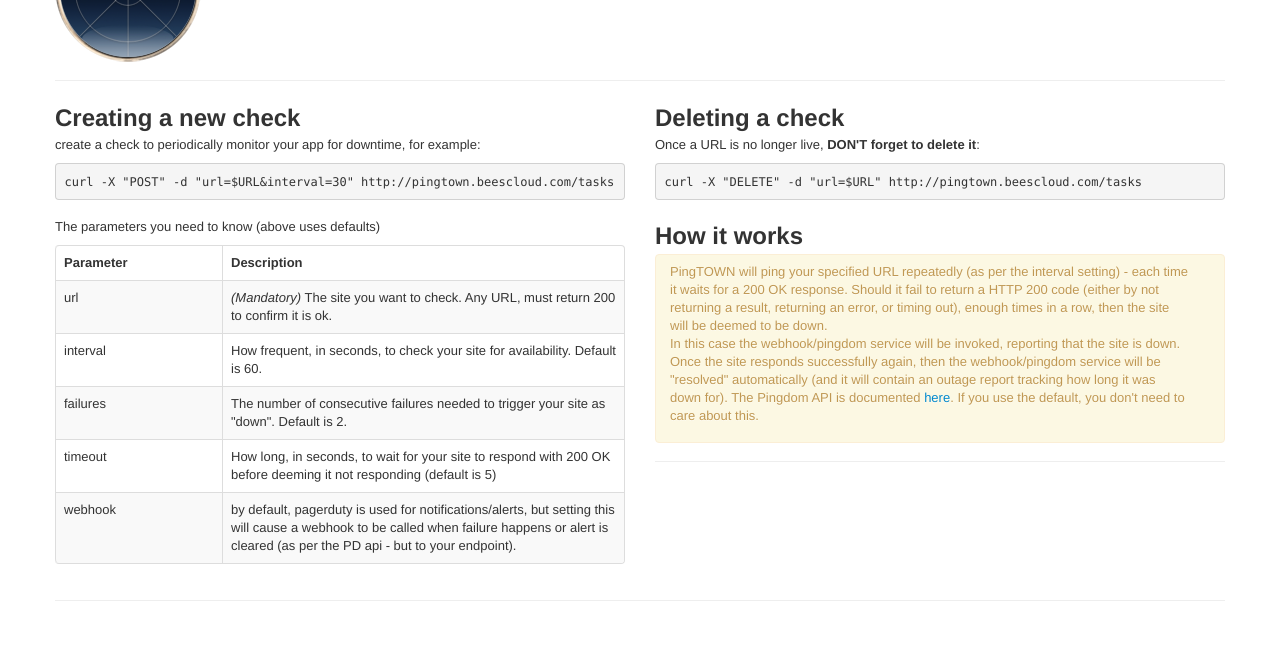
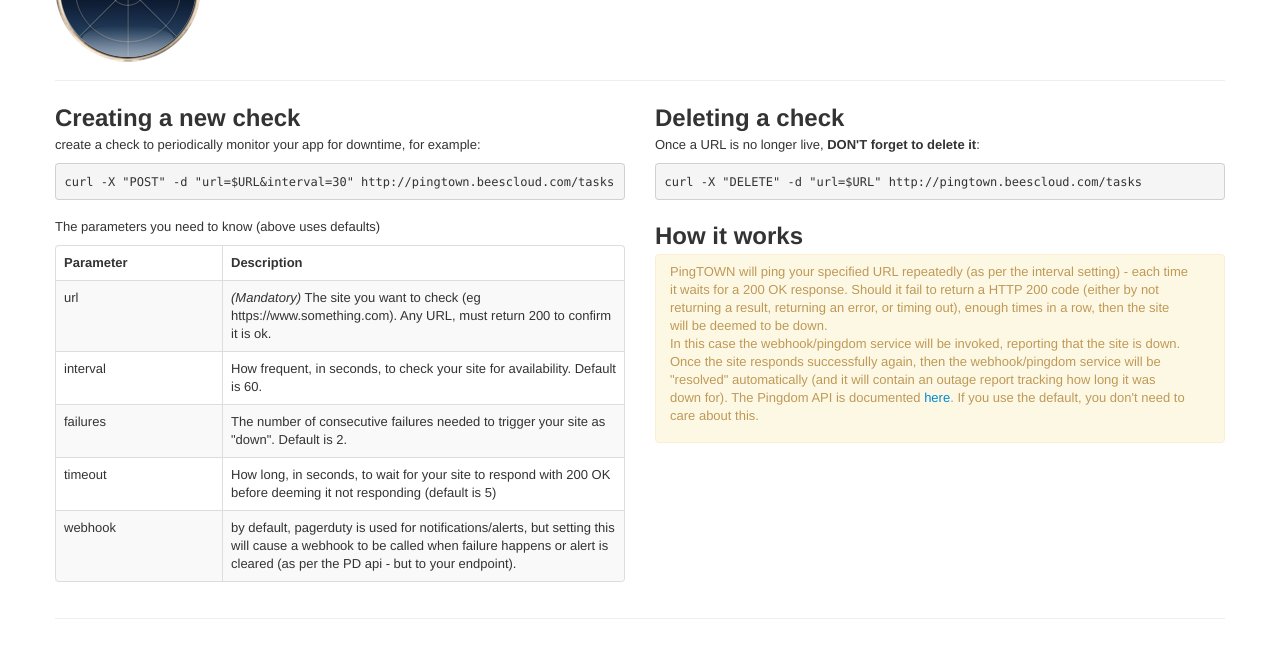
Before and after one commit to michaelneale/pingtown, a plain HTML site: page resources/public/index.html in a window 1280 px wide. Shown: the part 144-802 px from the top of the page. Drawn offline with Linux system fonts and the light colour scheme.

Commit message:
some tidying up

```diff
--- a/resources/public/index.html
+++ b/resources/public/index.html
@@ -83,7 +83,7 @@ curl -X "DELETE" -d "url=http://localhost:8000" http://localhost:3000/tasks
             <tbody>
              <tr>
                <td>url</td>
-               <td><em>(Mandatory)</em> The site you want to check. Any URL, must return 200 to confirm it is ok.</td>
+               <td><em>(Mandatory)</em> The site you want to check (eg https://www.something.com). Any URL, must return 200 to confirm it is ok.</td>
              </tr>
              <tr>
                <td>interval</td>
@@ -121,7 +121,7 @@ curl -X "DELETE" -d "url=http://localhost:8000" http://localhost:3000/tasks
           </div>
 
 
-           <hr>
+
        </div>
        <!--
         <div class="span4">
```
Also changed, not shown: 1 other file.
